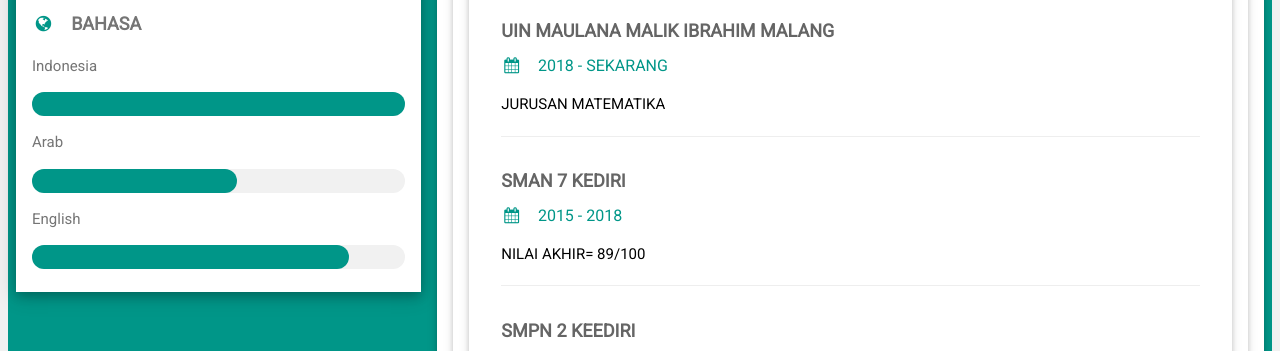
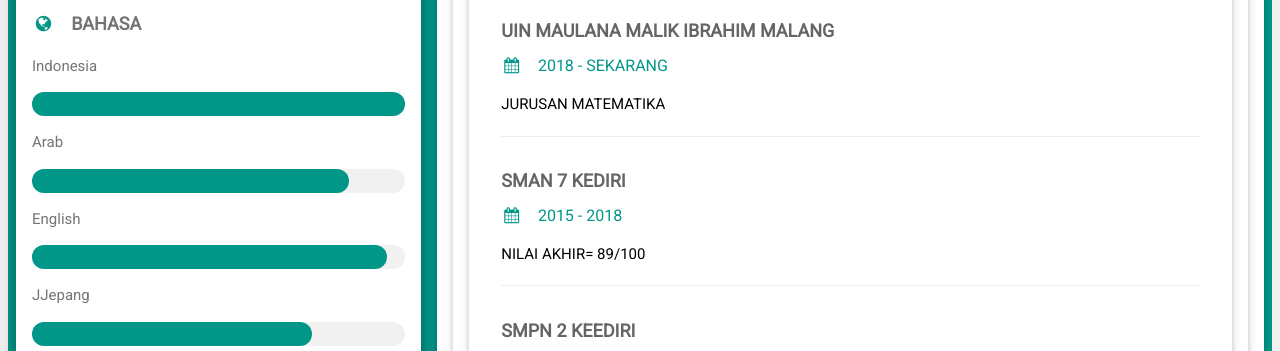
Before and after one commit to jihannanda/jihan-nanda-putri-fadilah, a plain HTML site: page index.html in a window 1280 px wide. Shown: the part 574-925 px from the top of the page. Drawn offline with nearby package versions, Linux system fonts and the light colour scheme.

Commit message:
Update index.html

```diff
--- a/index.html
+++ b/index.html
@@ -1,5 +1,6 @@
 <!DOCTYPE html>
 <html>
+
 <title>jihan nanda putri fadilah</title>
 <meta charset="UTF-8">
 <meta name="viewport" content="width=device-width, initial-scale=1">
@@ -10,6 +11,7 @@
 html,body,h1,h2,h3,h4,h5,h6 {font-family: "Roboto", sans-serif}
 </style>
 <body class="w3-light-grey">
+
 
 <!-- Page Container -->
 <div class="w3-content w3-margin-top" style="max-width:1400px;">
@@ -64,11 +66,15 @@ html,body,h1,h2,h3,h4,h5,h6 {font-family: "Roboto", sans-serif}
 </div>
 <p>Arab</p>
 <div class="w3-light-grey w3-round-xlarge">
-<div class="w3-round-xlarge w3-teal" style="height:24px;width:55%"></div>
+<div class="w3-round-xlarge w3-teal" style="height:24px;width:85%"></div>
 </div>
 <p>English</p>
 <div class="w3-light-grey w3-round-xlarge">
-<div class="w3-round-xlarge w3-teal" style="height:24px;width:85%"></div>
+<div class="w3-round-xlarge w3-teal" style="height:24px;width:95%"></div>
+</div>
+  <p>JJepang</p>
+<div class="w3-light-grey w3-round-xlarge">
+<div class="w3-round-xlarge w3-teal" style="height:24px;width:75%"></div>
 </div>
 <br>
 </div>
```
